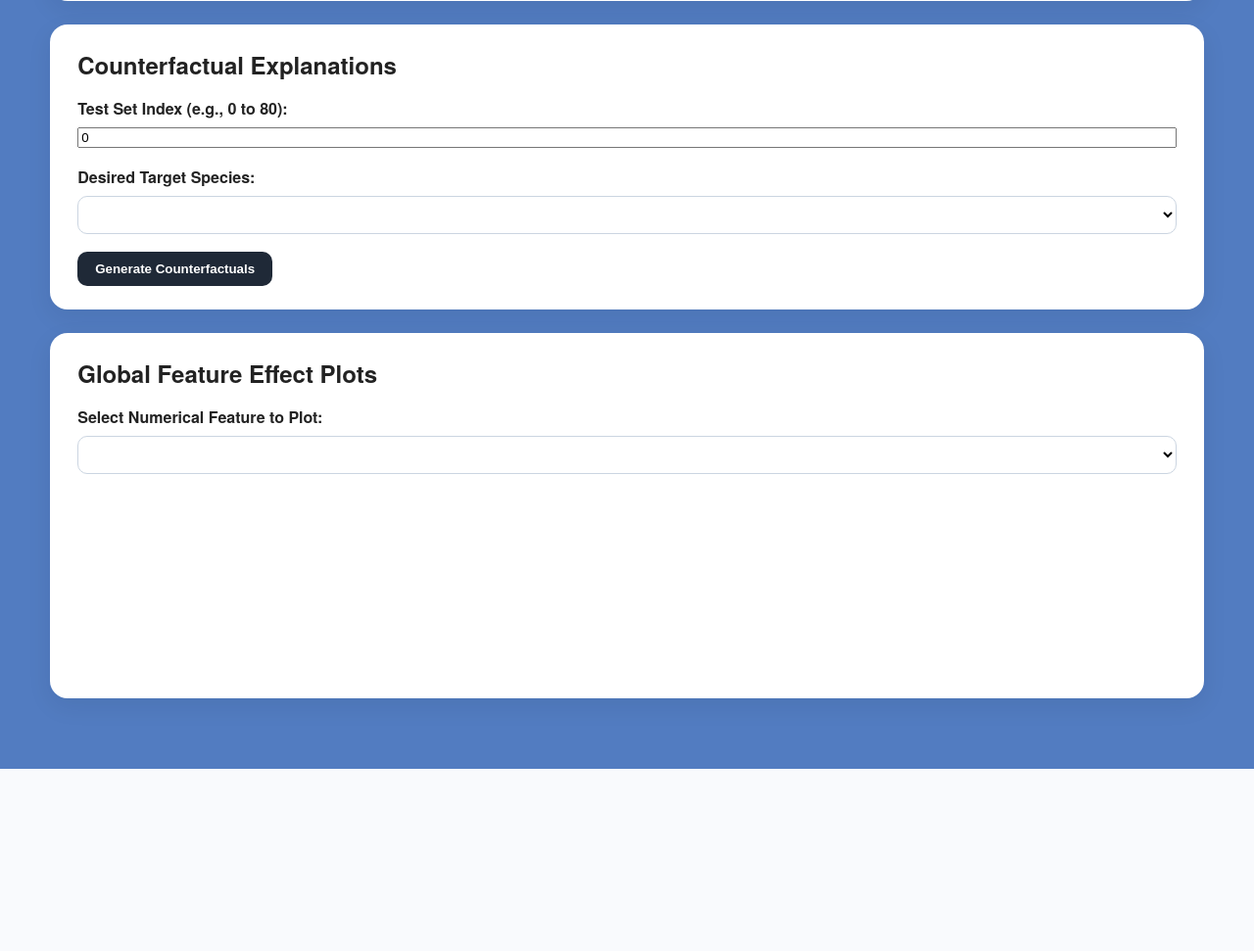
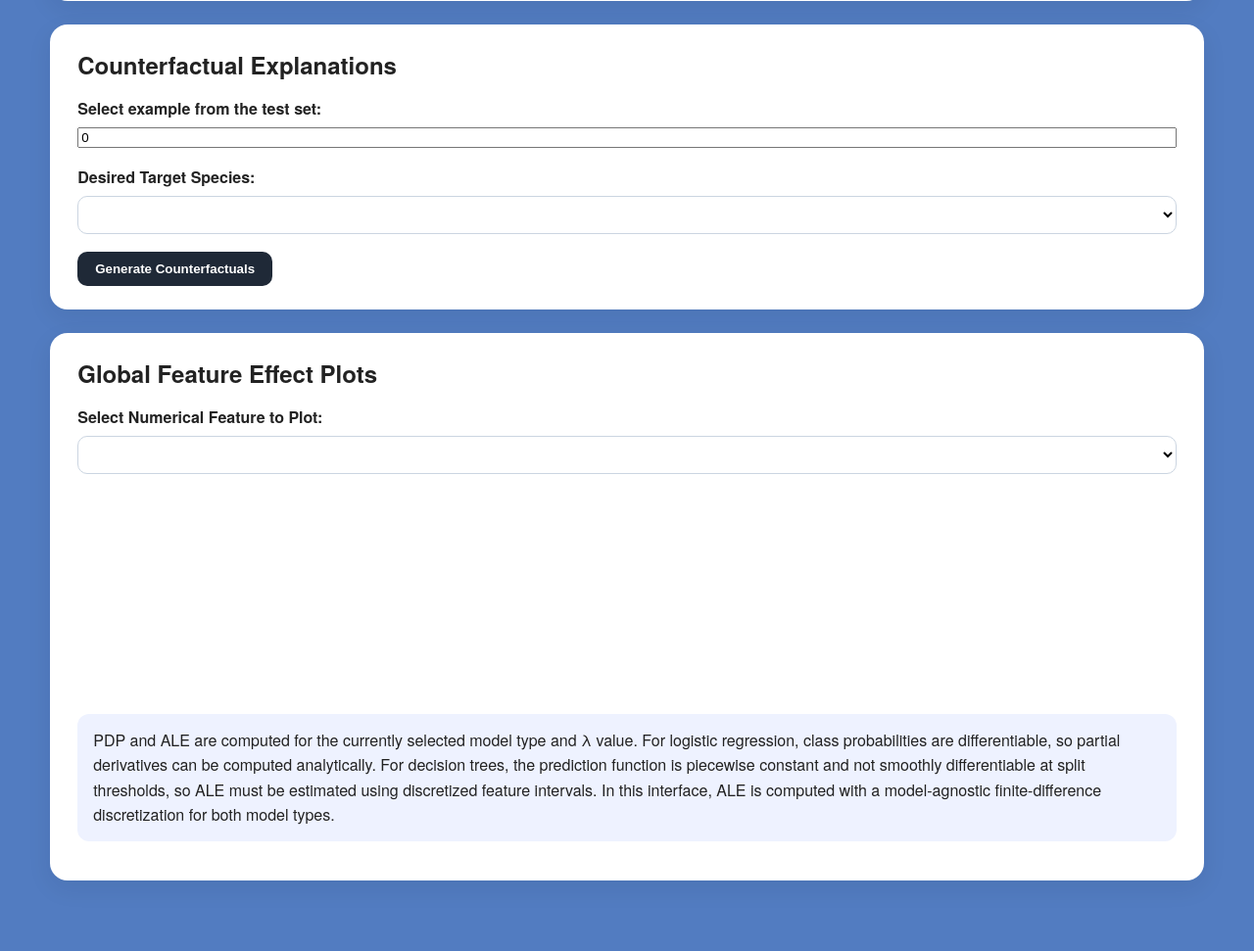
Before and after one commit to Jezvin7/Human-Centric-Artificial-Intelligence, a Django app: template templates/project2/index.html in a window 1280 px wide. Shown: the part 1559-2530 px from the top of the page at 98% size. Before the commit the page ends 2344 px from the top, so only its background shows below. Run offline with Django 5.2, Linux system fonts and the light colour scheme; the template is opened without the code that fills it, so the values that code supplies are empty; a map, chart or similar area stays blank.

Commit message:
Update Project 2 explanations and counterfactuals

```diff
--- a/templates/project2/index.html
+++ b/templates/project2/index.html
@@ -230,7 +230,7 @@
                 {% if plot_feature %}<input type="hidden" name="plot_feature" value="{{ plot_feature }}">{% endif %}
 
                 <div class="form-group">
-                    <label for="cf_index">Test Set Index (e.g., 0 to 80):</label>
+                    <label for="cf_index">Select example from the test set:</label>
                     <input type="number" id="cf_index" name="cf_index" value="{{ cf_index|default:0 }}" min="0">
                 </div>
 
@@ -271,7 +271,13 @@
                     </div>
                 </div>
             {% endif %}
-
+            {% if cf_same_as_prediction %}
+                <p class="explanation" style="margin-top: 20px;">
+                    The selected target species is already the current model prediction.
+                    No counterfactual change is needed. Please choose a different target species
+                    to generate counterfactual examples.
+                </p>
+            {% endif %}
             {% if counterfactuals %}
                 <div style="margin-top: 20px;">
                     <h3>Generated Counterfactuals (Target: {{ target_class }})</h3>
@@ -335,6 +341,14 @@
                 <div style="flex: 1; min-width: 400px; background: white; padding: 15px; border-radius: 8px;">
                     <canvas id="aleChart"></canvas>
                 </div>
+                <p class="explanation" style="margin-top: 20px;">
+                PDP and ALE are computed for the currently selected model type and λ value.
+                For logistic regression, class probabilities are differentiable, so partial derivatives
+                can be computed analytically. For decision trees, the prediction function is piecewise
+                constant and not smoothly differentiable at split thresholds, so ALE must be estimated
+                using discretized feature intervals. In this interface, ALE is computed with a
+                model-agnostic finite-difference discretization for both model types.
+                </p>
             </div>
         </section>
 
```
Also changed, not shown: project2/ml_utils.py (+5 -2 lines), project2/views.py (+6 -3 lines).
